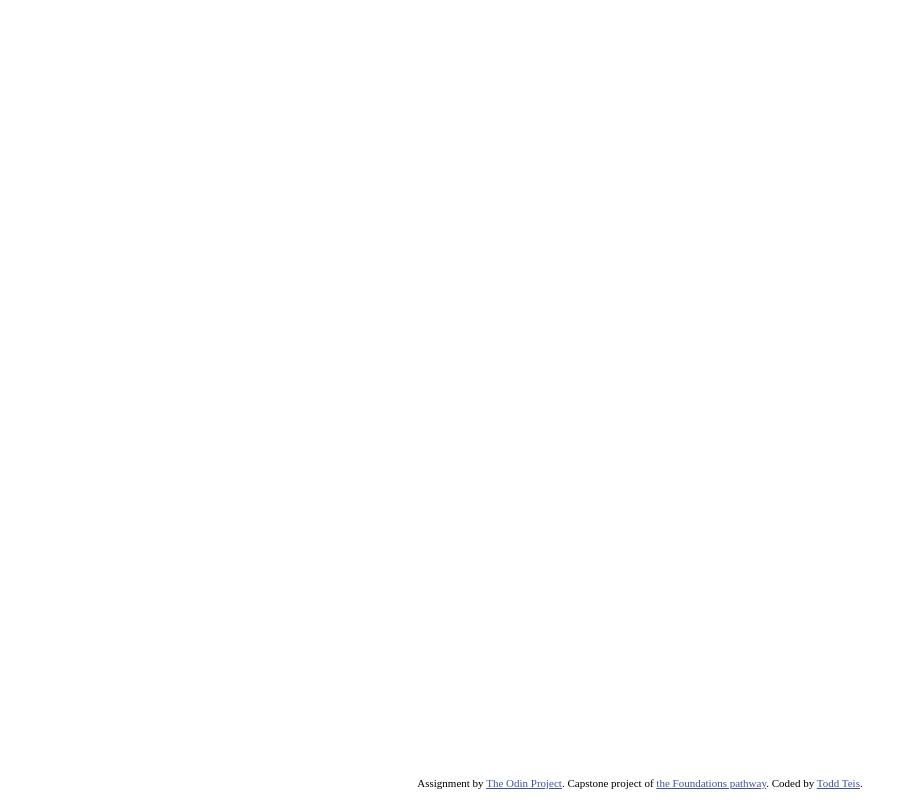
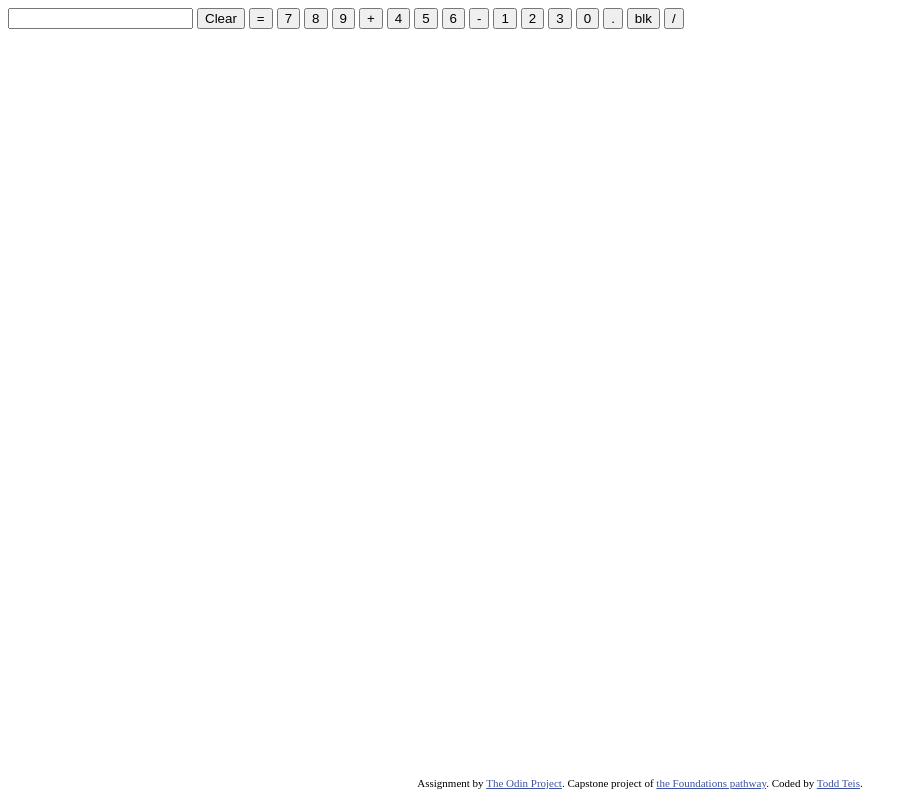
Before and after one commit to toddteis/calculator, a plain HTML site: page index.html in a window 1280 px wide. Shown: the whole page, without its empty margins (0-917 px from the left). Drawn offline with Linux system fonts and the light colour scheme.

Commit message:
Added html content.

```diff
--- a/index.html
+++ b/index.html
@@ -9,7 +9,28 @@
         <link rel="stylesheet" href="./styles.css">
     </head>
     <body>
-
+        <main>
+            <section class="calculator">
+                <input type="text" class="display">
+                <input type="button" value="Clear">
+                <input type="button" value="=">
+                <input type="button" value="7">
+                <input type="button" value="8">
+                <input type="button" value="9">
+                <input type="button" value="+">
+                <input type="button" value="4">
+                <input type="button" value="5">
+                <input type="button" value="6">
+                <input type="button" value="-">
+                <input type="button" value="1">
+                <input type="button" value="2">
+                <input type="button" value="3">
+                <input type="button" value="0">
+                <input type="button" value=".">
+                <input type="button" value="blk">
+                <input type="button" value="/">
+            </section>
+        </main>
         <footer>
             <p class="attribution">
                 Assignment by <a href="https://www.theodinproject.com" target="_blank">The Odin Project</a>.
```
